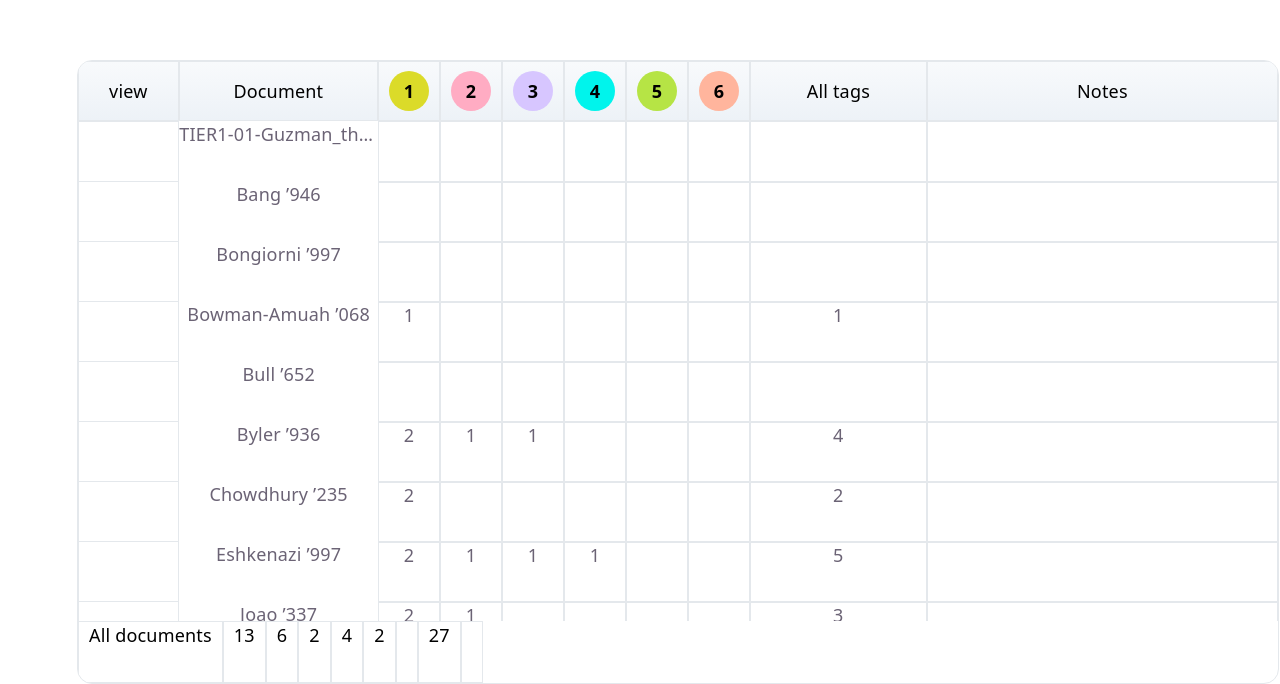
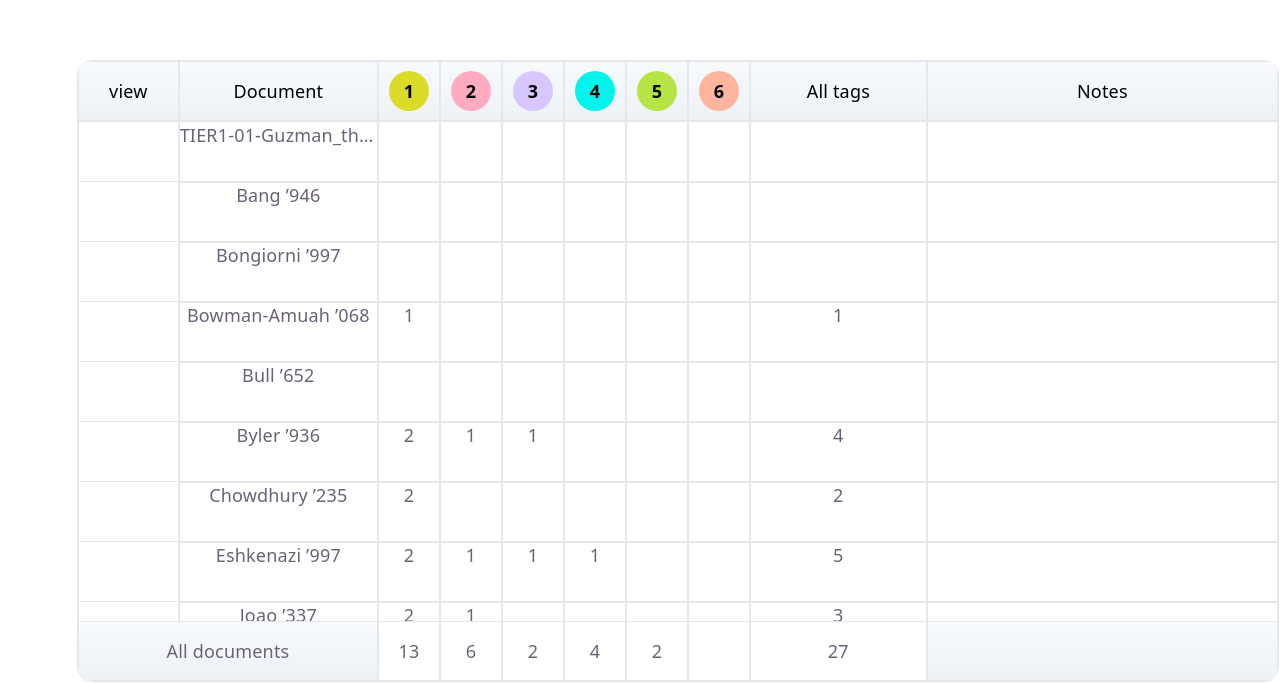
Before and after one commit to AnSBeliaev/interactive-table-in-react, a React (Vite) app: page / in a window 1280 px wide. Shown: the part 165-849 px from the top of the page. Built offline with nearby package versions, Linux system fonts and the light colour scheme.

Commit message:
feat: add footer styles

```diff
--- a/src/components/Table/Table.module.css
+++ b/src/components/Table/Table.module.css
@@ -50,6 +50,13 @@
     width: 1200px;
 }
 
+.table-footer {
+    display: flex;
+    overflow-x: hidden;
+    overflow-y: hidden;
+    width: 1200px;
+}
+
 .body-left {
     height: 60px;
     max-width: 300px;
@@ -74,3 +81,25 @@
     display: flex;
     flex-direction: column;
   }
+
+  .footer-left {
+    height: 60px;
+    max-width: 300px;
+    flex: 0 0 300px;
+    display: flex;
+  }
+
+  .footer-mid {
+    flex: 0 0 300px;
+    height: 60px;
+    max-width: 300px;
+    min-width: min-content;
+    display: flex;
+    overflow-x: auto;
+}
+
+.footer-right {
+    flex: 1 1 600px;
+    height: 60px;
+    display: flex;
+}
--- a/src/components/Table/Table.tsx
+++ b/src/components/Table/Table.tsx
@@ -21,7 +21,6 @@ export const Table = ({ data, leftColumns, rightColumns }: TableProps<TableRowIt
     return tag.order;
   });
 
-  const allColumns = [...leftColumns, ...dynamicColumns, ...rightColumns];
   const allExcerptSums: Record<number, number> = {};
 
   normalizedDocuments.forEach((document) => {
@@ -82,7 +81,19 @@ export const Table = ({ data, leftColumns, rightColumns }: TableProps<TableRowIt
           </div>
         </div>
         <div className={styles['table-footer']}>
-          <TableFooter allExcerptSums={allExcerptSums} allTagsSum={allTagsSum} columns={allColumns} />
+          <div className={styles['footer-left']}>
+            <TableFooter aria="left" />
+          </div>
+          <div className={styles['footer-mid']}>
+            {data.tagsForHeader.map((tag) => (
+              <TableFooter aria="mid" allExcerptSums={allExcerptSums} allTagsSum={allTagsSum} tag={tag} />
+            ))}
+          </div>
+          <div className={styles['footer-right']}>
+            {rightColumns.map((_, index) => {
+              return <TableFooter aria="right" allTagsSum={index === 0 ? allTagsSum : null} />;
+            })}
+          </div>
         </div>
       </div>
     </div>
--- a/src/components/Table/components/TableFooter/TableFooter.module.css
+++ b/src/components/Table/components/TableFooter/TableFooter.module.css
@@ -1,11 +1,3 @@
-.footer-td {
-    background-color: var(--header-tag-bg);
-    position: sticky;
-    bottom: 0;
-    z-index: 2;
-    color: var(--head-text);
-}
-
 .footer-tag {
     background-color: var(--table-tag-bg);
     position: sticky;
@@ -14,10 +6,25 @@
     color: var(--head-text);
 }
 
-.all-documents-td {
-    background-color: var(--header-tag-bg);
-    position: sticky;
-    bottom: 0;
-    z-index: 2;
-    color: var(--head-text);
+.footer-td {
+    display: flex;
+    width: 100%;
+    align-items: center;
+    justify-content: center;
+    border: 1px solid var(--border);
+    background: linear-gradient(180deg, var(--td-light-bg) 0%, var(--td-dark-bg) 100%);
 }
+
+.footer-mid-td {
+    width: 60px;
+    background: var(--table-tag-bg);
+}
+
+.footer-sum-td {
+    flex: 1;
+    background: var(--table-tag-bg);
+}
+
+.footer-empty-td {
+    flex: 2;
+}
--- a/src/components/Table/components/TableFooter/TableFooter.tsx
+++ b/src/components/Table/components/TableFooter/TableFooter.tsx
@@ -1,31 +1,31 @@
-import type { ColumnItem, TableRowItem } from '../../types';
+import type { TagsForHeader } from '../../types';
 import styles from './TableFooter.module.css';
 
 type TableRow = {
-  allExcerptSums: { [order: number]: number };
-  allTagsSum: number;
-  columns: (number | ColumnItem<TableRowItem>)[];
+  allExcerptSums?: { [order: number]: number };
+  allTagsSum?: number | null;
+  aria: 'left' | 'right' | 'mid';
+  tag?: TagsForHeader;
 };
 
-export const TableFooter = ({ allExcerptSums, allTagsSum, columns }: TableRow) => {
+export const TableFooter = ({ allExcerptSums, allTagsSum, aria, tag }: TableRow) => {
+  const isLeft = aria === 'left';
+  const isMid = aria === 'mid';
+  const isRight = aria === 'right';
+
+  const getAllExcerptSum = () => {
+    if (!tag) return;
+    return allExcerptSums?.[tag?.order] ?? '';
+  };
   return (
-    <tr>
-      <td colSpan={2} className={styles['all-documents-td']}>
-        All documents
-      </td>
-      {columns.map((column, index) => {
-        if (index == 0 || index === 1) return null;
-        const cellValue =
-          typeof column !== 'number' ? (column.dataIndex === 'allTags' ? allTagsSum : '') : allExcerptSums[column];
-        return (
-          <td
-            key={typeof column !== 'number' ? column.dataIndex : column}
-            className={styles[`footer-${typeof column !== 'number' ? 'td' : 'tag'}`]}
-          >
-            {cellValue}
-          </td>
-        );
-      })}
-    </tr>
+    <>
+      {isLeft && <div className={`${styles['footer-td']} ${styles['footer-left-td']}`}>All documents</div>}
+      {isMid && <div className={`${styles['footer-td']}  ${styles['footer-mid-td']}`}>{getAllExcerptSum()}</div>}
+      {isRight && (
+        <div className={`${styles['footer-td']} ${allTagsSum ? styles['footer-sum-td'] : styles['footer-empty-td']}`}>
+          {allTagsSum ?? ''}
+        </div>
+      )}
+    </>
   );
 };
--- a/src/components/Table/components/TableHead/TableHead.module.css
+++ b/src/components/Table/components/TableHead/TableHead.module.css
@@ -1,5 +1,5 @@
 .head-td {
-    background: linear-gradient(180deg, var(--header-tag-light-bg) 0%, var(--header-tag-dark-bg) 100%);
+    background: linear-gradient(180deg, var(--td-light-bg) 0%, var(--td-dark-bg) 100%);
     color: var(--head-text);
     display: flex;
     align-items: center;
--- a/src/components/Table/components/TableRow/TableRow.module.css
+++ b/src/components/Table/components/TableRow/TableRow.module.css
@@ -16,6 +16,7 @@
     overflow: hidden;
     text-overflow: ellipsis;
     white-space: nowrap;
+    border: 1px solid var(--border);
 }
 
 .table-cell-tag {
--- a/src/index.css
+++ b/src/index.css
@@ -1,8 +1,8 @@
 :root {
   --text: #6b6375;
   --head-text: #000;
-  --header-tag-dark-bg: #EDF2F7;
-  --header-tag-light-bg: #F8FAFC;
+  --td-dark-bg: #EDF2F7;
+  --td-light-bg: #F8FAFC;
   --table-tag-bg: #fff;
   --border: #e4e8ec;
 
```
